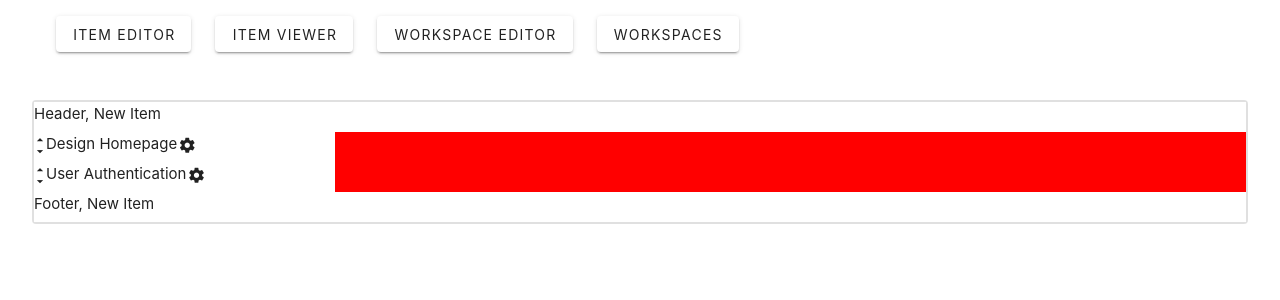
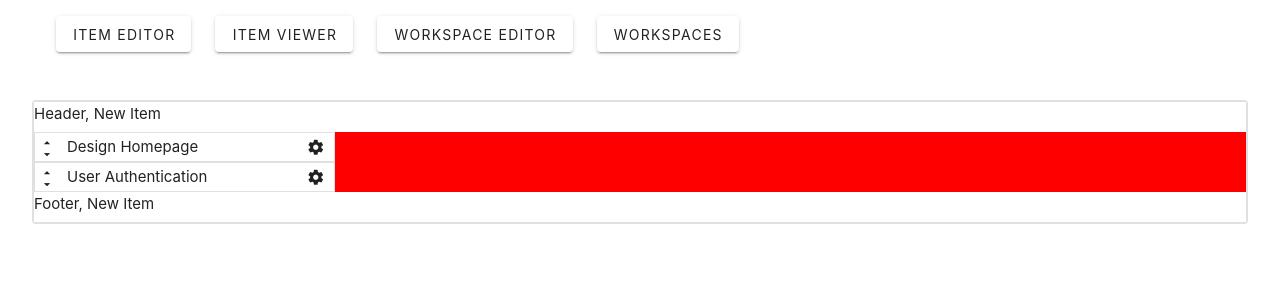
Before and after one commit to AlexJFDev/Capstone, a Vue app: page / in a window 1280 px wide. Shown: the top 300 px of the page. Built offline with nearby package versions, Linux system fonts and the light colour scheme; the HTML template or start-up script is replaced by a standard one.

Commit message:
Updated layout

```diff
--- a/src/components/roadmap/RoadmapItemList.vue
+++ b/src/components/roadmap/RoadmapItemList.vue
@@ -35,10 +35,22 @@ defineProps<{
 .item-row {
   height: 30px;
   display: flex;
+  gap: 8px;
+  border: 1px solid rgba(0, 0, 0, 0.12);
+  align-items: center;
 
   .move-buttons {
     display: flex;
     flex-direction: column;
+    align-items: center;
+    width: 24px;
+  }
+
+  .settings-button {
+    display: flex;
+    flex: 1;
+    justify-content: flex-end;
+    padding-right: 8px;
   }
 
 }
```
